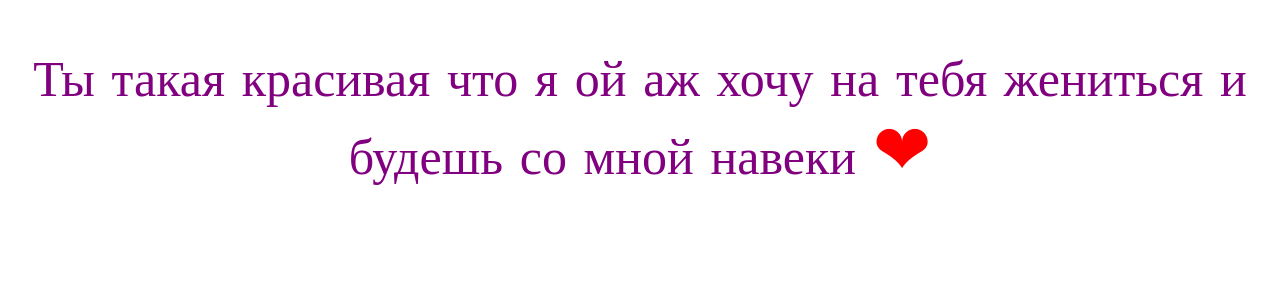
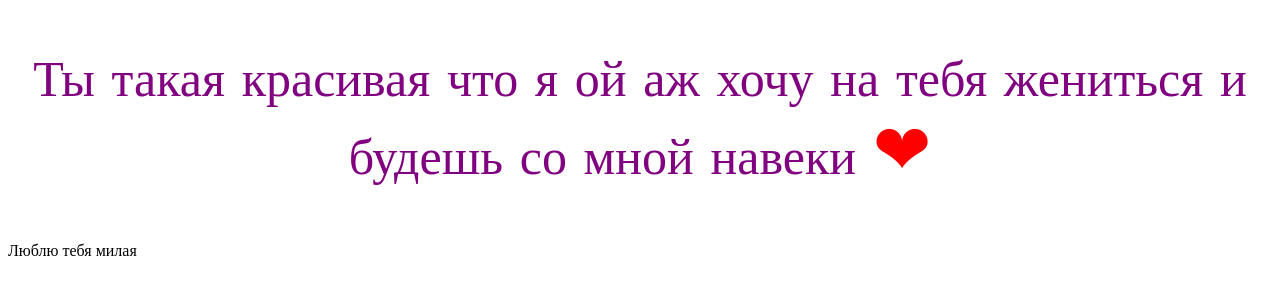
Before and after one commit to Artem08092003/artem08092003.github.io, a plain HTML site: page index.html in a window 1280 px wide. Drawn offline with Linux system fonts and the light colour scheme.

Commit message:
new text

```diff
--- a/index.html
+++ b/index.html
@@ -10,6 +10,7 @@
 <body>
 <main>
 <p class="css">Ты такая красивая что я ой аж хочу на тебя жениться и будешь со мной навеки <span class="sss">❤</span></p>
+<p>Люблю тебя милая</p>
 </main>
 </body>
 </html>
```
